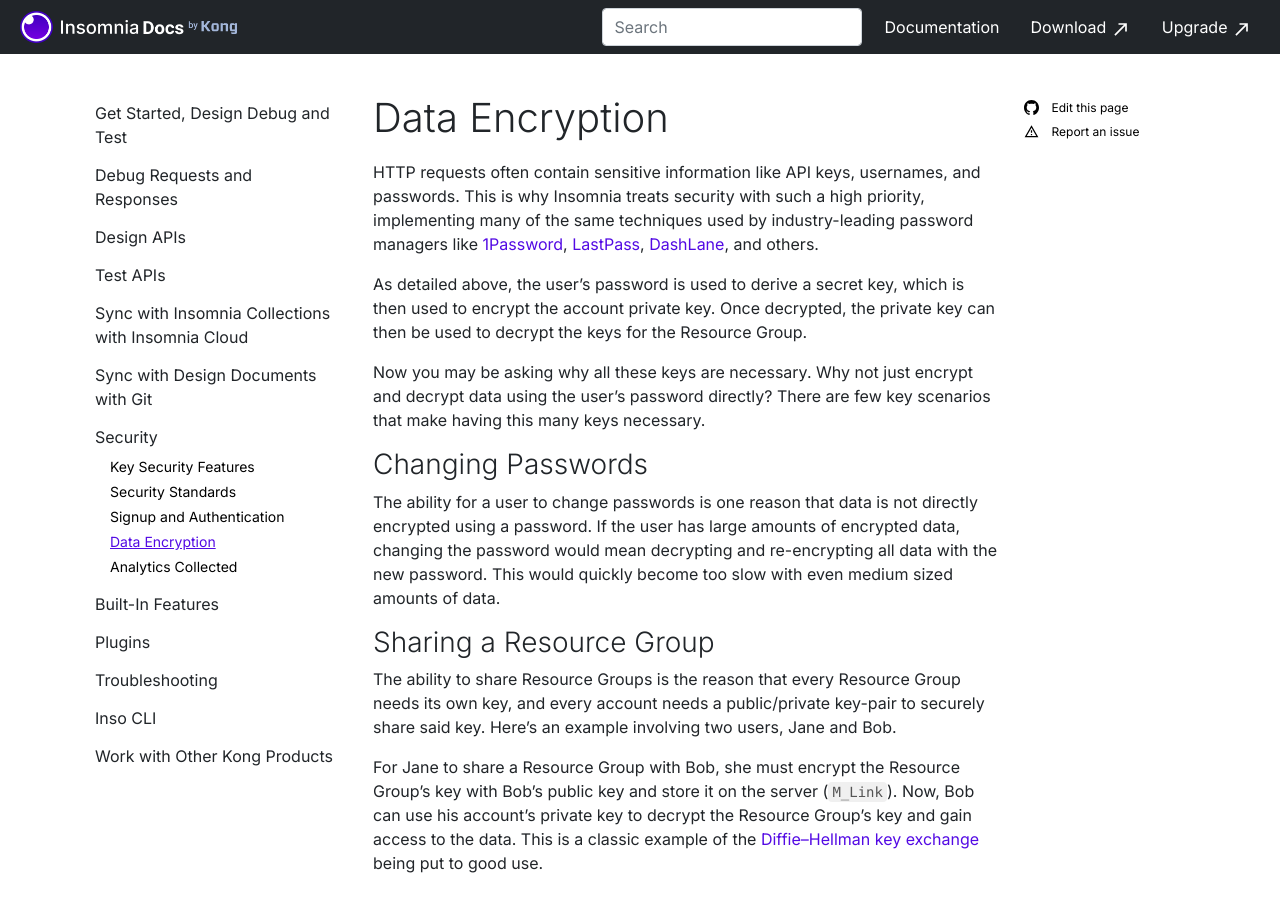
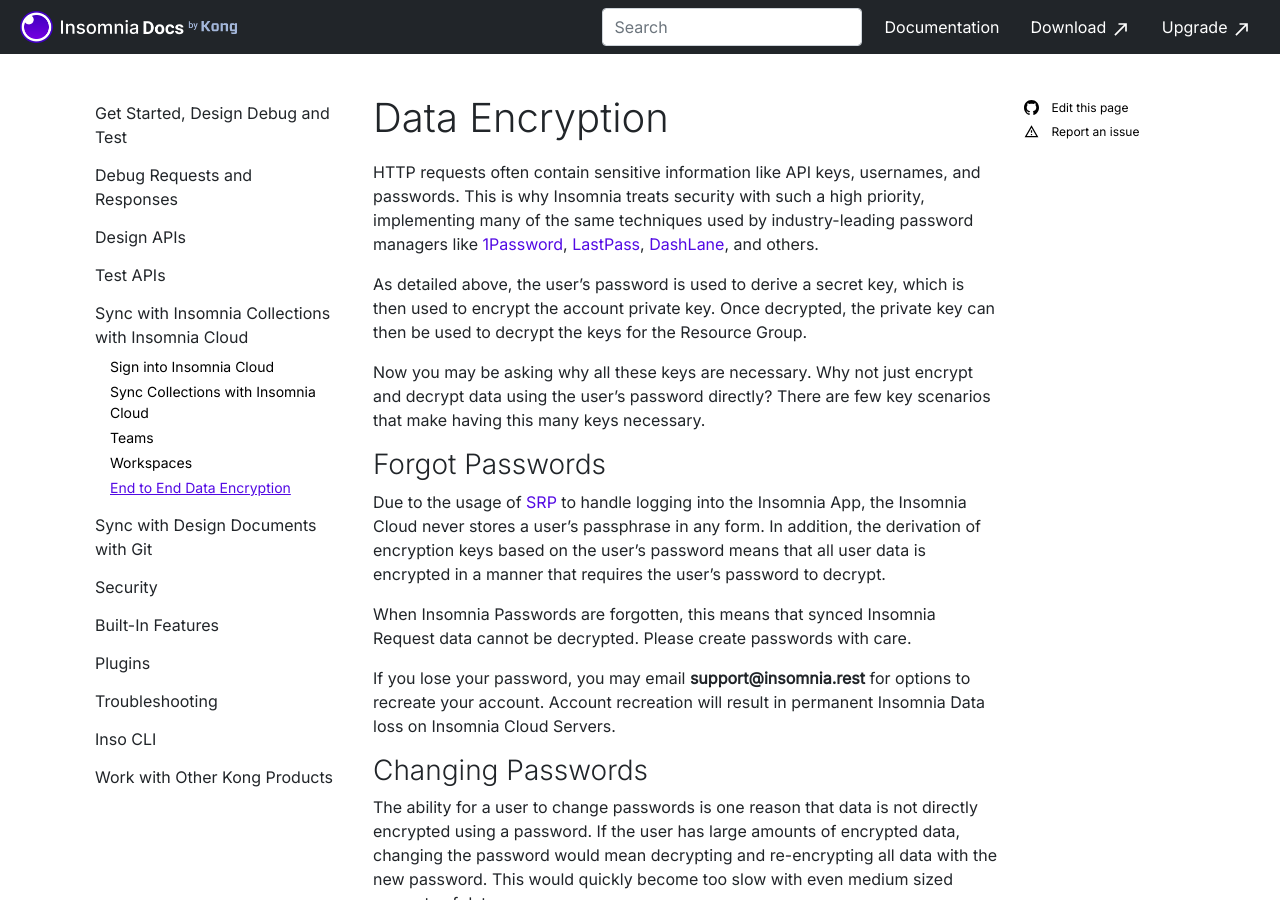
Before and after one commit to Kong/insomnia-docs, a Jekyll site: the page built from docs/insomnia/data-encryption.md, in a window 1280 px wide and 900 px high. Built offline with Jekyll 4.4.1, drawn with Linux system fonts in a browser that asks for light colours; comment, search, counter and statistics services are not loaded.

Commit message:
Reorganize encryption, add lost password warning, add more insomnia sync instructions

```diff
--- a/docs/_data/main-nav.yaml
+++ b/docs/_data/main-nav.yaml
@@ -64,6 +64,8 @@
         url: /insomnia/teams
       - title: Workspaces
         url: /insomnia/workspaces
+      - title: End to End Data Encryption
+        url: /insomnia/data-encryption
   - title: Sync with Design Documents with Git
     collapse-id: git-sync
     items:
@@ -78,8 +80,6 @@
         url: /insomnia/security-standards
       - title: Signup and Authentication
         url: /insomnia/signup-and-auth
-      - title: Data Encryption
-        url: /insomnia/data-encryption
       - title: Analytics Collected
         url: /insomnia/analytics-collected
   - title: Built-In Features
--- a/docs/insomnia/data-encryption.md
+++ b/docs/insomnia/data-encryption.md
@@ -1,8 +1,8 @@
 ---
 layout: article-detail
 title:  Data Encryption
-category: Security
-category-url: security
+category: insomnia-sync
+category-url: insomnia-sync
 ---
 
 HTTP requests often contain sensitive information like API keys, usernames, and passwords. This is why Insomnia treats security with such a high priority, implementing many of the same techniques used by industry-leading password managers like [1Password](https://1password.com/), [LastPass](https://www.lastpass.com/), [DashLane](https://www.dashlane.com/), and others.
@@ -10,6 +10,13 @@
 As detailed above, the user’s password is used to derive a secret key, which is then used to encrypt the account private key. Once decrypted, the private key can then be used to decrypt the keys for the Resource Group.
 
 Now you may be asking why all these keys are necessary. Why not just encrypt and decrypt data using the user’s password directly? There are few key scenarios that make having this many keys necessary.
+
+### Forgot Passwords
+Due to the usage of [SRP](https://en.wikipedia.org/wiki/Secure_Remote_Password_protocol) to handle logging into the Insomnia App, the Insomnia Cloud never stores a user's passphrase in any form.  In addition, the derivation of encryption keys based on the user's password means that all user data is encrypted in a manner that requires the user's password to decrypt.
+
+When Insomnia Passwords are forgotten, this means that synced Insomnia Request data cannot be decrypted.  Please create passwords with care.
+
+If you lose your password, you may email **support@insomnia.rest** for options to recreate your account.  Account recreation will result in permanent Insomnia Data loss on Insomnia Cloud Servers.
 
 ### Changing Passwords
 
--- a/docs/insomnia/insomnia-sync.md
+++ b/docs/insomnia/insomnia-sync.md
@@ -1,6 +1,6 @@
 ---
 layout: article-detail
-title:  Sync with Insomnia Cloud
+title:  Sync Collections with Insomnia Cloud
 category: "Get Started"
 category-url: get-started
 ---
```
Also changed, not shown: docs/insomnia/insomnia-sign-login.md (+1 -0 lines).
